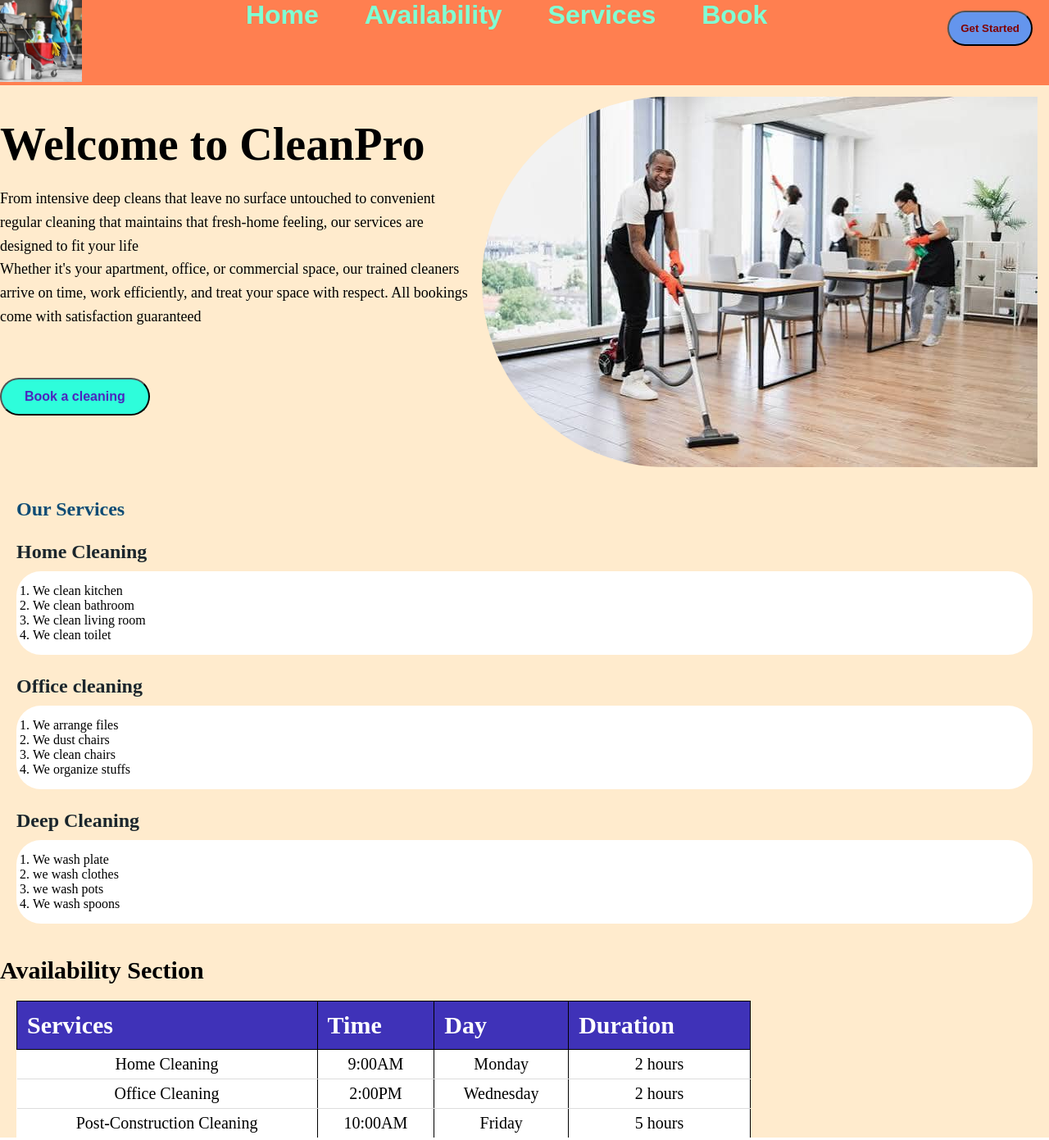
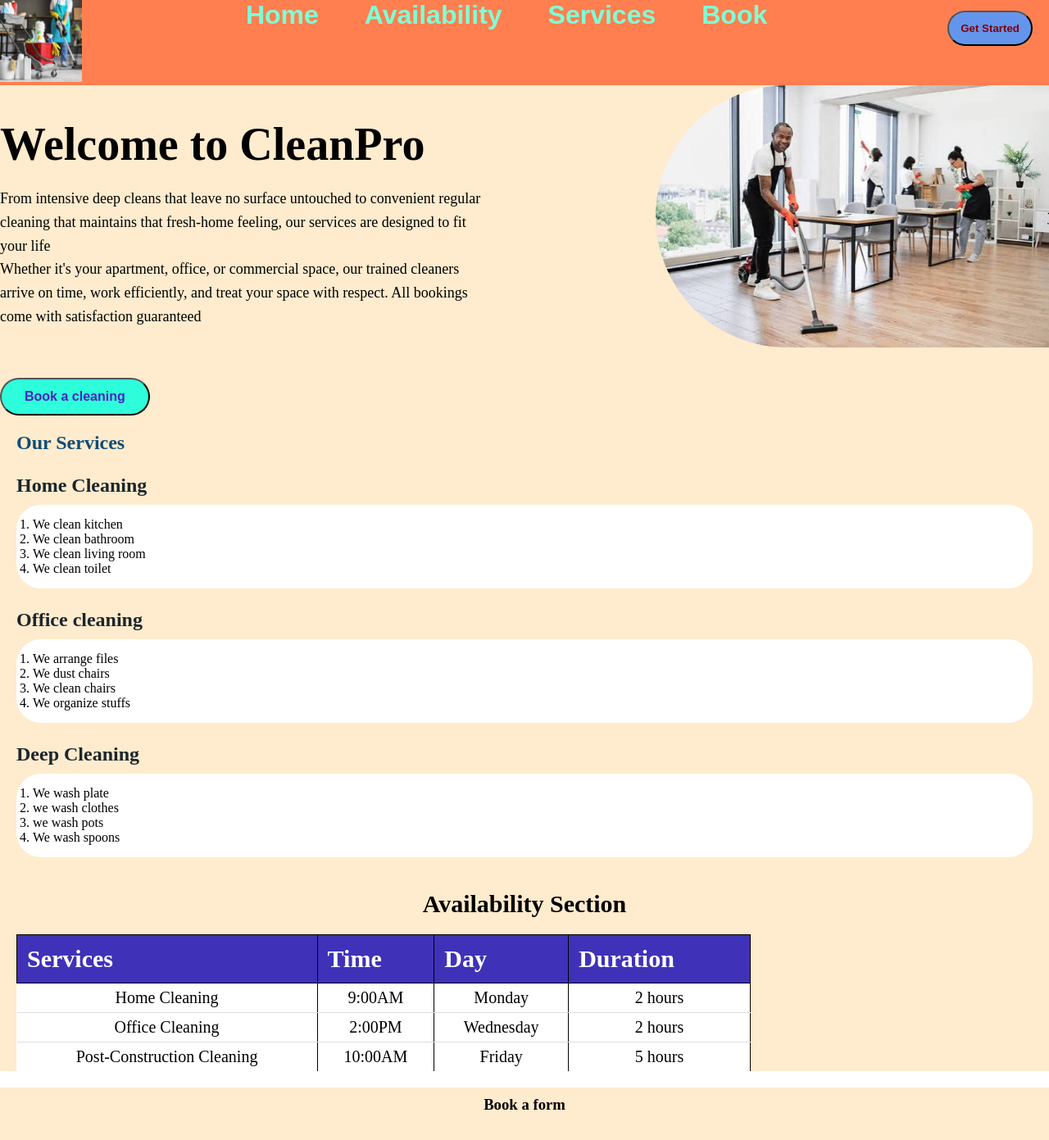
Before and after one commit to chikanayoprecious2022-dot/My-First-Project, a plain HTML site: page index.html in a window 1280 px wide. Shown: the top 1391 px of the page at 82% size. Drawn offline with Linux system fonts and the light colour scheme.

Commit message:
update the files

```diff
--- a/style.css
+++ b/style.css
@@ -44,8 +44,15 @@
 .img{
   border-top-left-radius: 250px;
   border-bottom-left-radius: 250px;
+  width: 100%;
+  display: block;
 
-    padding: 14px;
+
+}
+figure{
+    width: 100%;
+    max-width: 30rem;
+    height: auto;
 }
 .hero{
     display: flex;
@@ -149,8 +156,14 @@
 
 .form-container{
     width: 350px;
-    margin: 50px;
+    margin:50px;
+    padding: 20px;
+    background-color: white;
+    border-radius: 10px;
 
+}
+h3{
+    text-align: center;
 }
 footer{
     background-color: beige;
```
